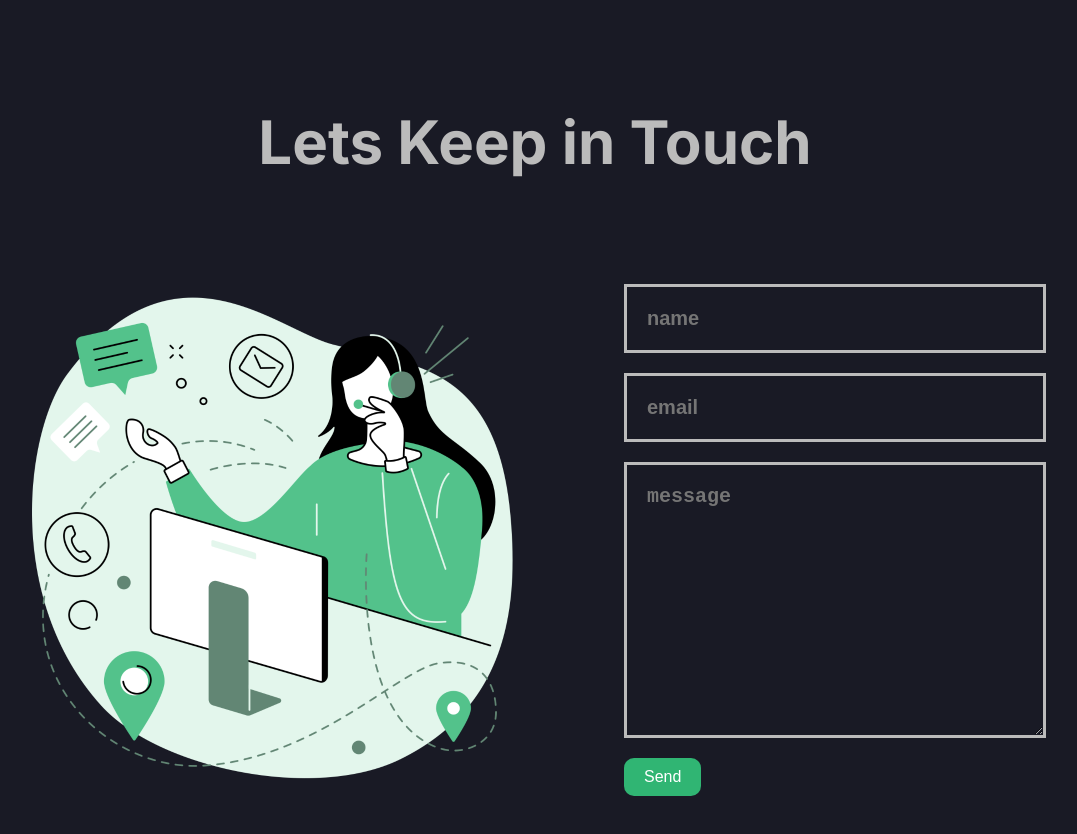
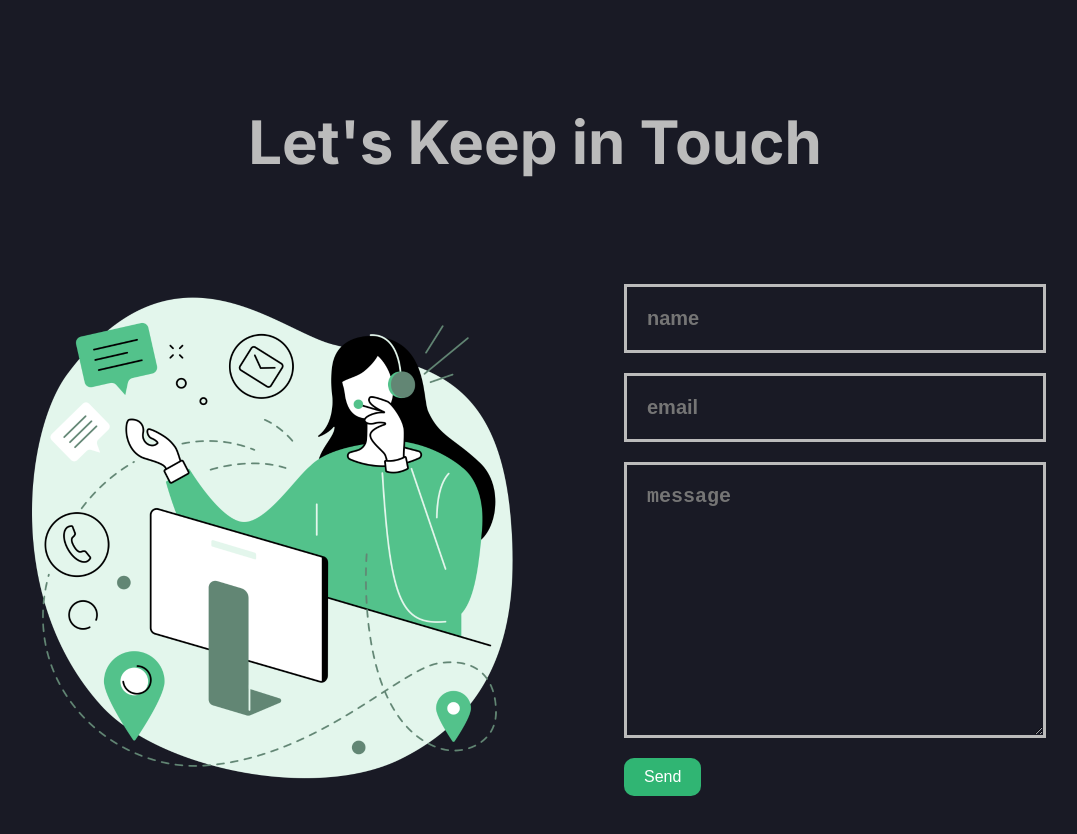
Before and after one commit to danmiles/next-portfolio-template, a Next.js app: page /contact in a window 1280 px wide. Shown: the top 834 px of the page, without its empty margins (105-1182 px from the left). Built offline with nearby package versions, Linux system fonts and the light colour scheme.

Commit message:
change api url for post

```diff
--- a/src/app/contact/page.jsx
+++ b/src/app/contact/page.jsx
@@ -12,7 +12,7 @@ const Contact = () => {
   return (
     <section className={styles.contactPage}>
       <div className="container">
-        <h1 className={styles.title}>Lets Keep in Touch</h1>
+        <h1 className={styles.title}>Let's Keep in Touch</h1>
         <div className={styles.content}>
           <div className={styles.imgContainer}>
             <Image
```
Also changed, not shown: src/app/blog/[id]/page.jsx (+6 -1 lines), src/app/blog/page.jsx (+7 -1 lines).
